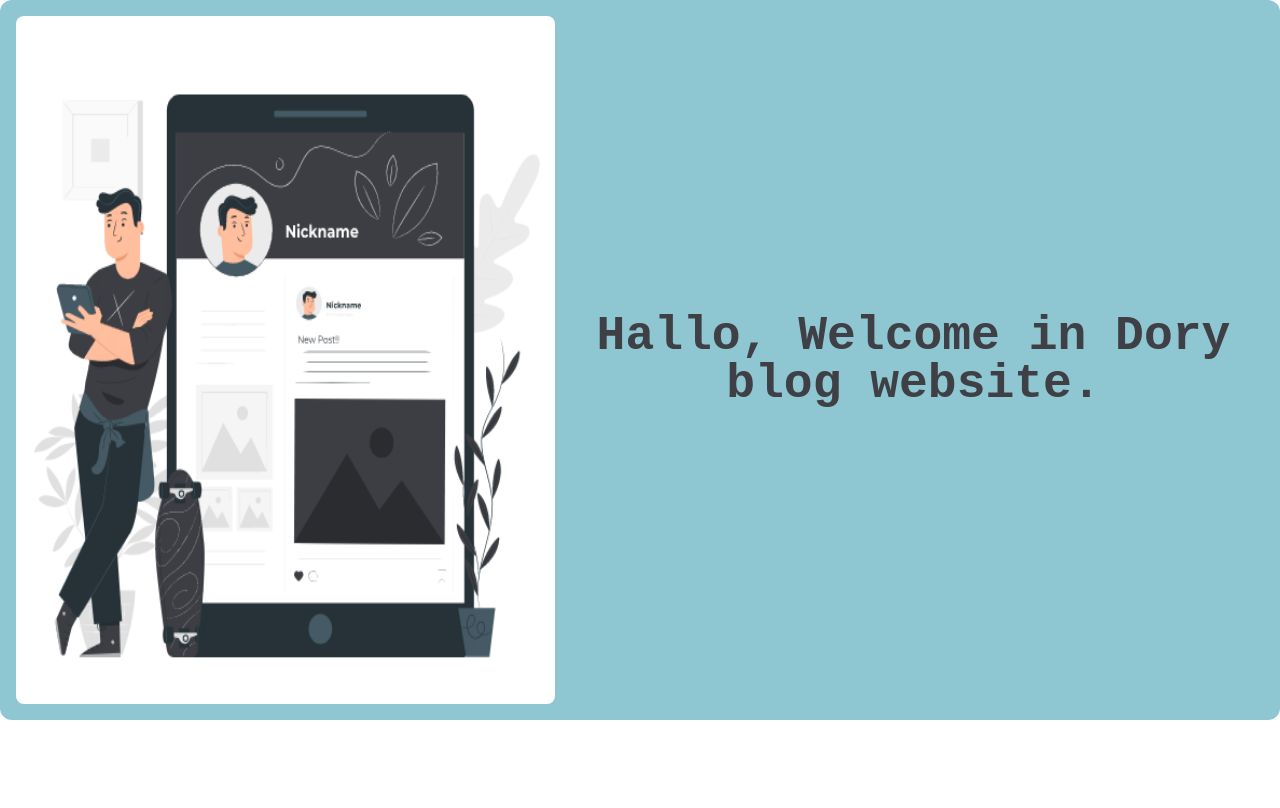
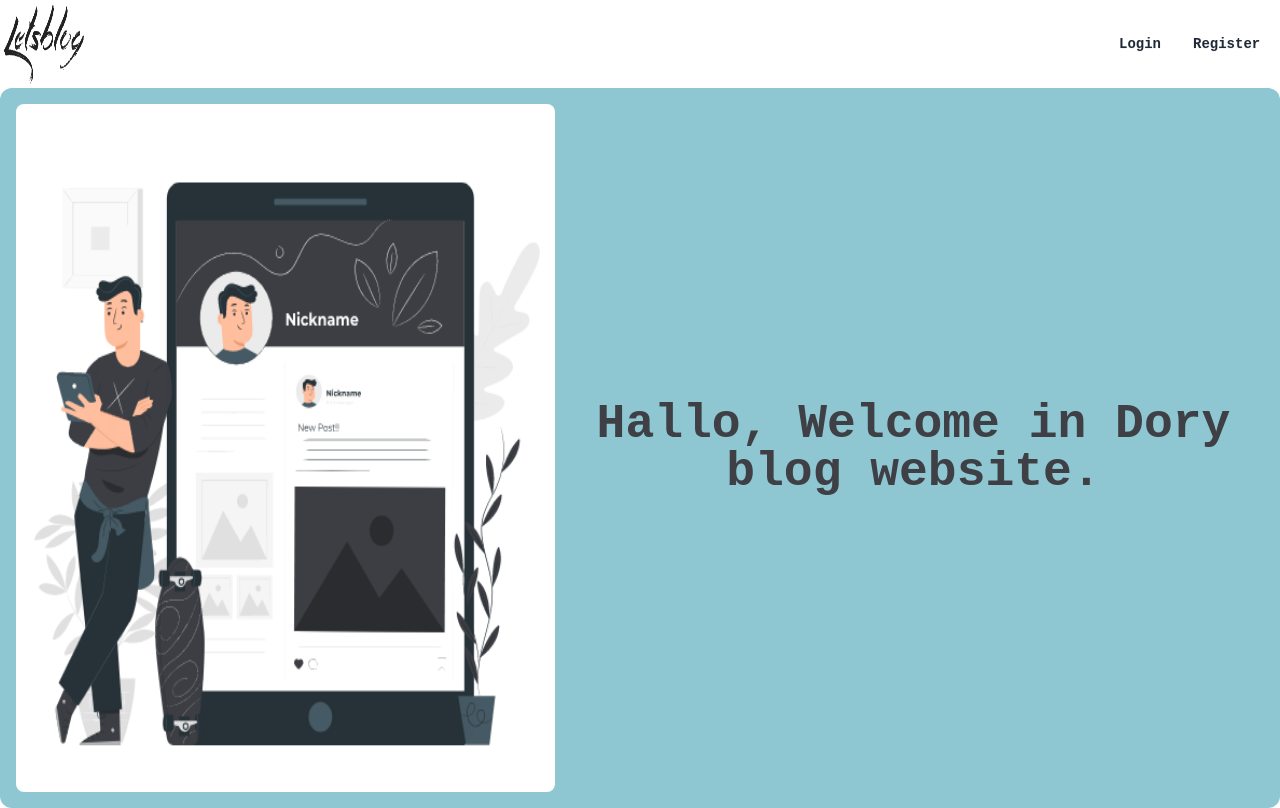
Before and after one commit to zahra3leem/REACT-Blog, a React (Vite) app: page / in a window 1280 px wide. Built offline with nearby package versions, Linux system fonts and the light colour scheme.

Commit message:
add navbar

```diff
--- a/src/Components/Layout.jsx
+++ b/src/Components/Layout.jsx
@@ -1,14 +1,11 @@
 import { Outlet } from "react-router-dom"
-
-
-
-
-
 import Header from "./Header"
+import Navbar from "./Navbar"
 
 function Layout() {
   return (
     <>
+    <Navbar />
       <Header />
        <Outlet />
 
--- a/src/Components/Navbar.jsx
+++ b/src/Components/Navbar.jsx
@@ -7,7 +7,7 @@ const Navbar= ()=>{
         <>
         <div className="navbar text-zinc-700  p-1">
         <div className="flex-1">
-          <img src={logoo} alt="logo" className="w-20 h-20 bg-red-300" />
+          <img src={logoo} alt="logo" className="w-20 h-20 " />
         </div>
         <div>
           <ul>
```
